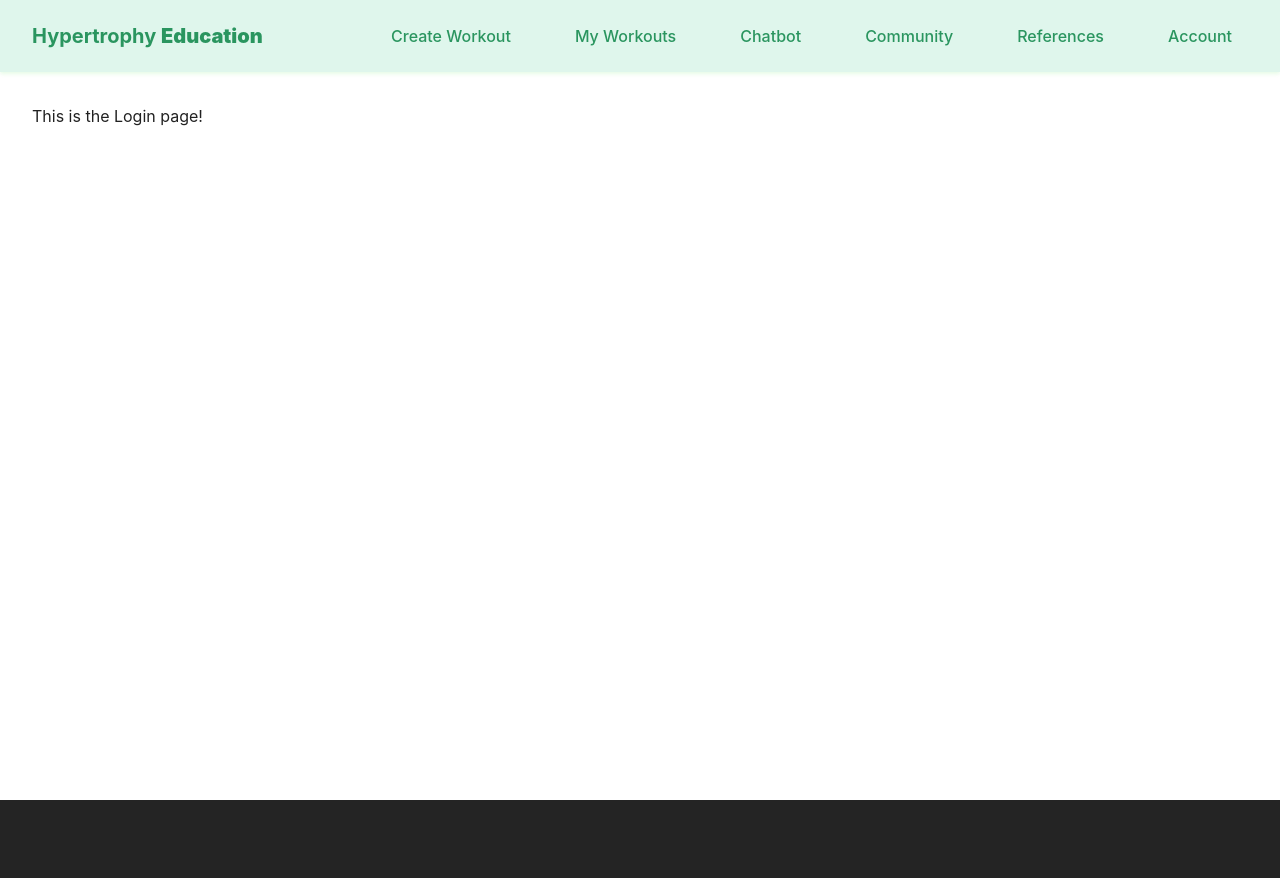
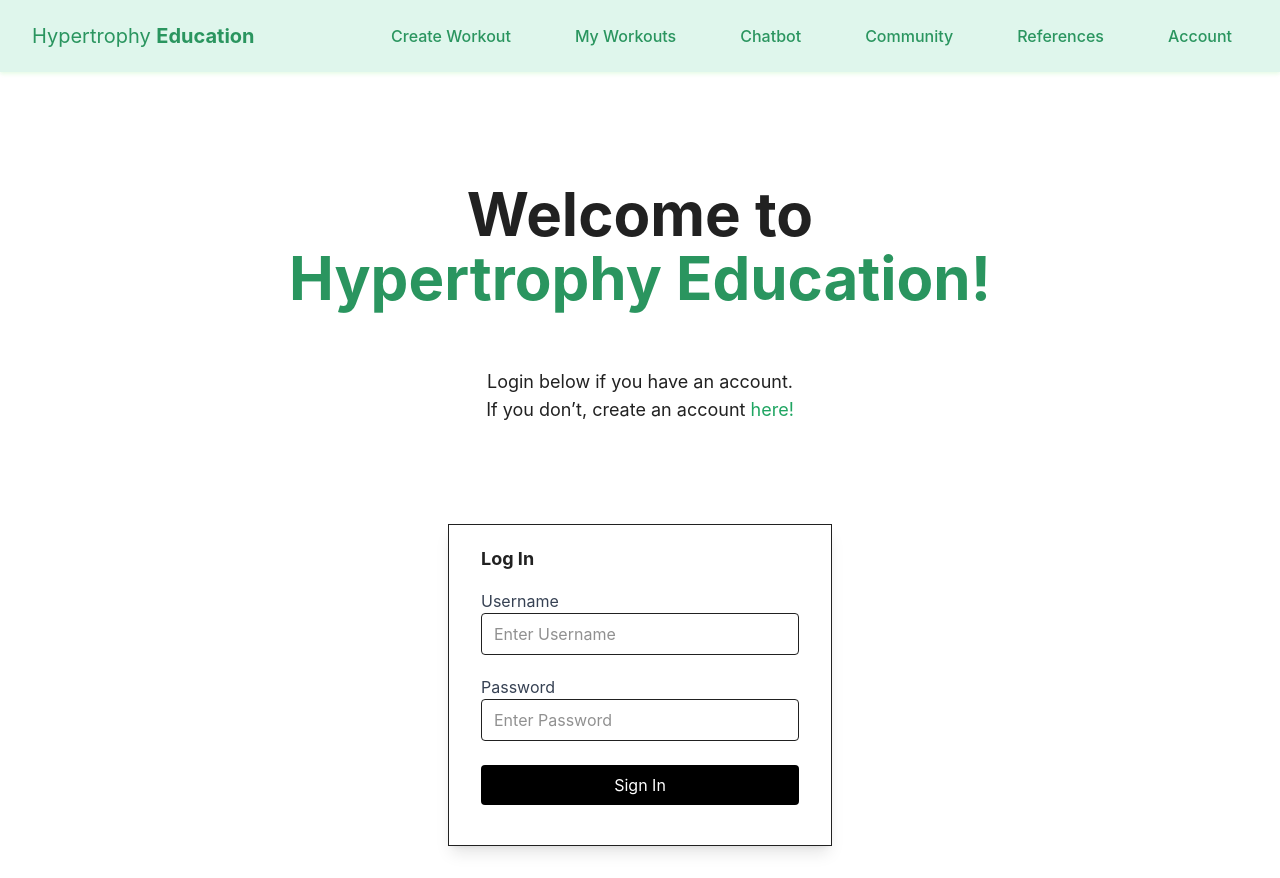
Before and after one commit to Camoroony/dissertation-2025, a React (Vite) app in the folder frontend/: page /login in a window 1280 px wide. Before the commit the page ends 800 px from the top, so only its background shows below. Built offline with nearby package versions, Linux system fonts and the light colour scheme.

Commit message:
Added login page form and some further styling

```diff
--- a/frontend/src/css/Navbar.css
+++ b/frontend/src/css/Navbar.css
@@ -9,7 +9,6 @@
 
 .navbar-logo {
   font-size: 1.25rem;
-  font-weight: bold;
   color: #2A955F;
 }
 
--- a/frontend/src/pages/CreateAccountPage.jsx
+++ b/frontend/src/pages/CreateAccountPage.jsx
@@ -20,7 +20,7 @@ function CreateAccountPage() {
                     <input type="text" placeholder="Enter Password" className="w-full px-3 py-2 border rounded"/>
                 </div>
                 <div className="mb-5">
-                <button className="w-full bg-black text-white py-2 rounded">Create Account</button>
+                <button className="w-full bg-black text-white py-2 rounded cursor-pointer">Create Account</button>
                 </div>
             </form>
             <div className="text-center">
--- a/frontend/src/pages/LoginPage.jsx
+++ b/frontend/src/pages/LoginPage.jsx
@@ -1,7 +1,34 @@
 function LoginPage() {
-    return <div>
-        <h3>This is the Login page!</h3>
-    </div>
+    return (
+        <>
+        <div className="flex flex-col justify-center items-center mt-20">
+        <h1 className="text-6xl font-bold mb-1">Welcome to</h1>
+        <h1 className="text-6xl text-[#2A955F] font-bold mb-15">Hypertrophy Education!</h1>
+        <p className="text-lg">Login below if you have an account.</p>
+        <p className="text-lg">If you don’t, create an account <span className="text-[#1FA562]">here!</span></p>
+        </div>
+
+
+        <div className="flex justify-center items-center mt-25">
+            <div className="shadow-lg px-8 py-5 border w-96">
+                <h2 className="text-lg font-bold mb-4">Log In</h2>
+                <form>
+                    <div className="mb-5">
+                        <label htmlFor="username" className="block text-gray-700">Username</label>
+                        <input type="text" placeholder="Enter Username" className="w-full px-3 py-2 border rounded"/>
+                    </div>
+                    <div className="mb-6">
+                        <label htmlFor="password" className="block text-gray-700">Password</label>
+                        <input type="text" placeholder="Enter Password" className="w-full px-3 py-2 border rounded"/>
+                    </div>
+                    <div className="mb-5">
+                    <button className="w-full bg-black text-white py-2 rounded cursor-pointer">Sign In</button>
+                    </div>
+                </form>
+            </div>
+        </div>
+        </>
+        )
 }
 
 export default LoginPage
```
